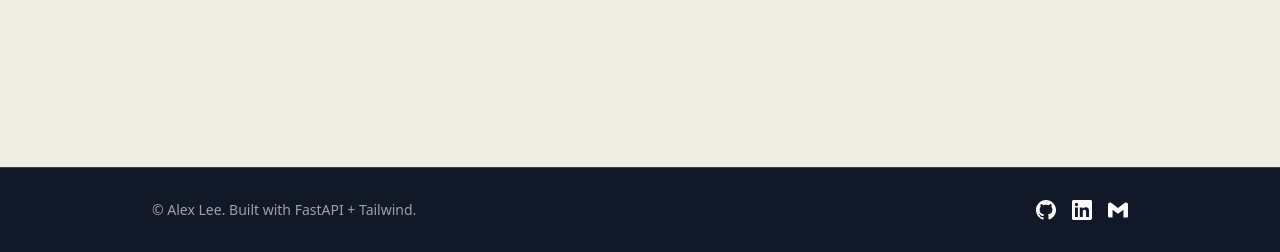
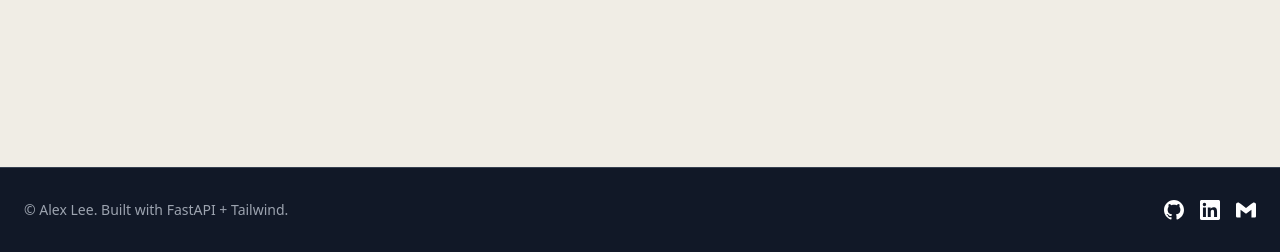
Before and after one commit to alexhyunminlee/portfolio-site, a FastAPI app: page / in a window 1280 px wide. Shown: the part 731-983 px from the top of the page. Run offline with FastAPI, Linux system fonts and the light colour scheme; some libraries are stand-ins or nearby versions.

Commit message:
Visual edits

```diff
--- a/app/templates/base.html
+++ b/app/templates/base.html
@@ -25,7 +25,7 @@
 
   <!-- Nav -->
   <header class="fixed top-0 inset-x-0 z-50 bg-gray-950/80 backdrop-blur border-b border-gray-800">
-    <nav class="px-6 h-16 flex items-center justify-between">
+    <nav class="page-px h-16 flex items-center justify-between">
       <a href="/" class="font-bold text-lg tracking-tight text-white hover:text-indigo-400 transition-colors">
         {{ portfolio.name }}
       </a>
@@ -44,7 +44,7 @@
 
   <!-- Footer -->
   <footer class="bg-gray-900 border-t border-gray-700 py-8 mt-16">
-    <div class="max-w-5xl mx-auto px-6 flex flex-col sm:flex-row items-center justify-between gap-4 text-sm text-gray-400">
+    <div class="page-px flex flex-col sm:flex-row items-center justify-between gap-4 text-sm text-gray-400">
       <p>&copy; {{ portfolio.name }}. Built with FastAPI + Tailwind.</p>
       <div class="flex gap-4 items-center">
         {% if portfolio.social.github %}
--- a/static/css/custom.css
+++ b/static/css/custom.css
@@ -1,3 +1,18 @@
+/* ============================================================
+   Layout
+   ============================================================ */
+
+/* Change --page-px to control the left/right edge alignment
+   of the header and footer across the entire site. */
+:root {
+  --page-px: 1.5rem; /* 24px — equivalent to Tailwind's px-6 */
+}
+
+.page-px {
+  padding-left: var(--page-px);
+  padding-right: var(--page-px);
+}
+
 /* ============================================================
    Global
    ============================================================ */
```
